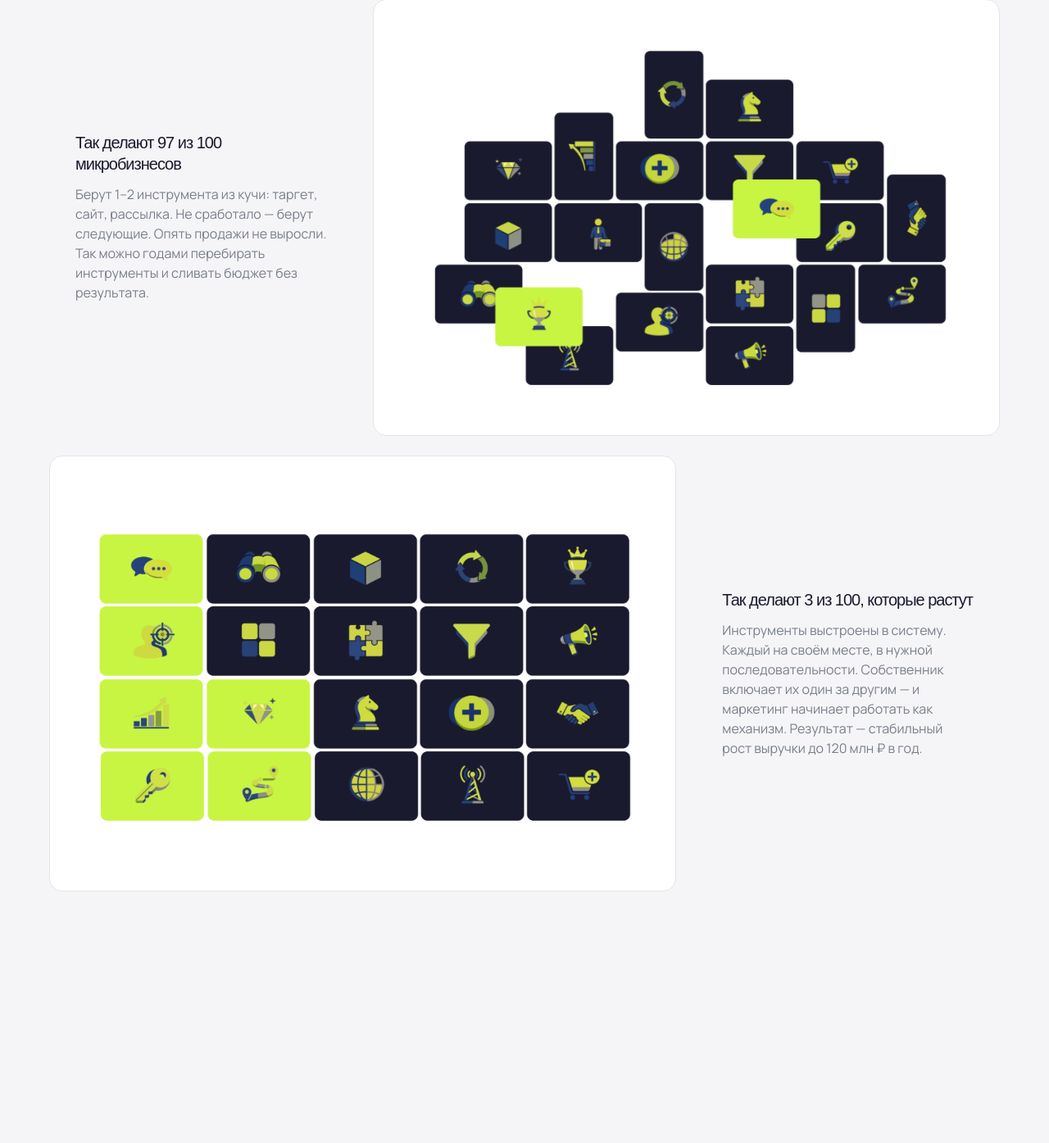
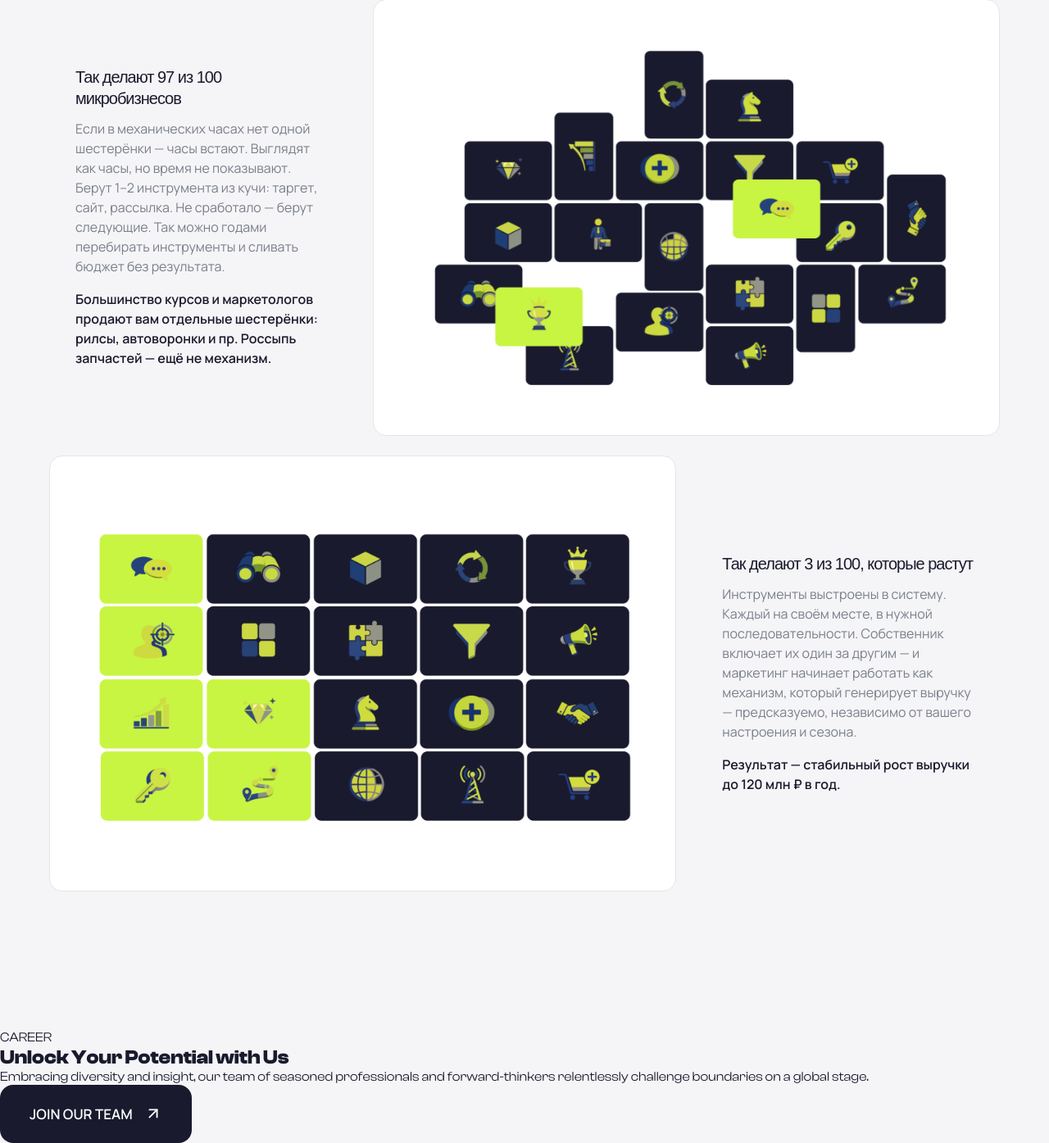
Before and after one commit to i30437105-rgb/LendTEST, a plain HTML site: page index.html in a window 1280 px wide. Shown: the part 3348-4743 px from the top of the page at 82% size. Before the commit the page ends 4586 px from the top, so only its background shows below. Drawn offline with Linux system fonts and the light colour scheme; a web font is replaced by a local one.

Commit message:
v49.1: обновлены тексты экрана 5 (showcase)
- Реструктуризация текстовых блоков: два абзаца в каждом блоке
- Блок 1: метафора часов + перебор инструментов, акцентный абзац про шестерёнки
- Блок 2: система инструментов + акцентный абзац про результат
- Акцентные абзацы: color #1a1a2e, font-weight 600

Co-Authored-By: Claude Opus 4.5 <noreply@anthropic.com>

```diff
--- a/index.html
+++ b/index.html
@@ -260,7 +260,8 @@
                 <!-- Card 1: только текст (без карточки) -->
                 <div class="showcase-text-block">
                     <h3 class="showcase-card-heading">Так делают 97 из 100 микробизнесов</h3>
-                    <p class="showcase-card-text">Берут 1–2 инструмента из кучи: таргет, сайт, рассылка. Не сработало — берут следующие. Опять продажи не выросли. Так можно годами перебирать инструменты и сливать бюджет без результата.</p>
+                    <p class="showcase-card-text">Если в механических часах нет одной шестерёнки — часы встают. Выглядят как часы, но время не показывают. Берут 1–2 инструмента из кучи: таргет, сайт, рассылка. Не сработало — берут следующие. Так можно годами перебирать инструменты и сливать бюджет без результата.</p>
+                    <p class="showcase-card-text" style="margin-top: 16px; color: #1a1a2e; font-weight: 600;">Большинство курсов и маркетологов продают вам отдельные шестерёнки: рилсы, автоворонки и пр. Россыпь запчастей — ещё не механизм.</p>
                 </div>
                 <!-- Card 2: изображение X -->
                 <div class="showcase-card">
@@ -273,8 +274,27 @@
                 <!-- Card 4: только текст (без карточки) -->
                 <div class="showcase-text-block">
                     <h3 class="showcase-card-heading">Так делают 3 из 100, которые растут</h3>
-                    <p class="showcase-card-text">Инструменты выстроены в систему. Каждый на своём месте, в нужной последовательности. Собственник включает их один за другим — и маркетинг начинает работать как механизм. Результат — стабильный рост выручки до 120 млн ₽ в год.</p>
+                    <p class="showcase-card-text">Инструменты выстроены в систему. Каждый на своём месте, в нужной последовательности. Собственник включает их один за другим — и маркетинг начинает работать как механизм, который генерирует выручку — предсказуемо, независимо от вашего настроения и сезона.</p>
+                    <p class="showcase-card-text" style="margin-top: 16px; color: #1a1a2e; font-weight: 600;">Результат — стабильный рост выручки до 120 млн ₽ в год.</p>
                 </div>
+            </div>
+        </div>
+    </section>
+
+    <!-- Section 7: Career (photo + text) -->
+    <section class="career-section">
+        <div class="career-container">
+            <div class="career-image">
+                <img src="assets/images/ad_z.jpg" alt="">
+            </div>
+            <div class="career-content">
+                <span class="career-label">CAREER</span>
+                <h2 class="career-heading">Unlock Your Potential with Us</h2>
+                <p class="career-text">Embracing diversity and insight, our team of seasoned professionals and forward-thinkers relentlessly challenge boundaries on a global stage.</p>
+                <a href="#" class="btn-primary">
+                    <span>JOIN OUR TEAM</span>
+                    <img src="assets/icons/arrow-up-right.svg" alt="" class="btn-icon btn-icon-white" width="22" height="22">
+                </a>
             </div>
         </div>
     </section>
```
